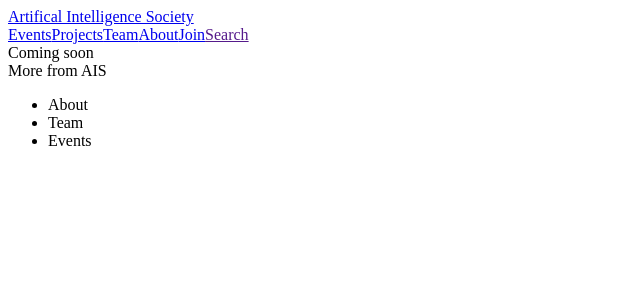
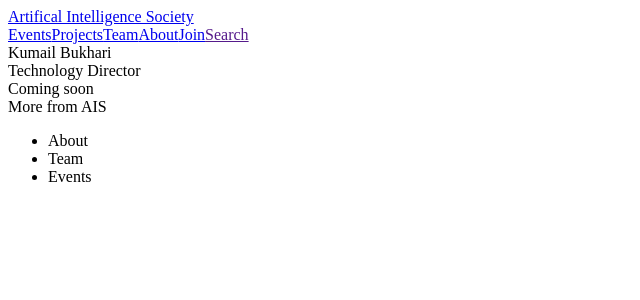
Before and after one commit to aisutd/org-site, a Next.js app: page /team in a window 1280 px wide. Shown: the top 300 px of the page, without its empty margins (0-640 px from the left). Built offline with nearby package versions, Linux system fonts and the light colour scheme.

Commit message:
Team Page Integrations WIP

```diff
--- /dev/null
+++ b/components/team/OfficerItem.tsx
@@ -0,0 +1,20 @@
+import { Officer } from '../../lib/types';
+
+interface OfficerItemProps {
+  officer: Officer;
+}
+
+/**
+ * An item that showcases an officer
+ */
+export default function OfficerItem({ officer }: OfficerItemProps) {
+  const { name, title } = officer;
+  return (
+    <div className="bg-blue-700 h-60 w-44">
+      <div className="text-xl font-bold">{name}</div>
+      <div>
+        <div className="text-md">{title}</div>
+      </div>
+    </div>
+  )
+}
--- /dev/null
+++ b/components/team/TeamItem.tsx
@@ -0,0 +1 @@
+import { Officer } from '../../lib/types';
--- a/lib/types.ts
+++ b/lib/types.ts
@@ -118,7 +118,7 @@
 /**
  * Information about an officer.
  */
-interface Officer {
+export interface Officer {
   /**
    * The full, preferred name of this officer.
    */
--- /dev/null
+++ b/pages/api/officer.ts
@@ -0,0 +1,31 @@
+import { Officer } from '../../lib/types';
+
+/**
+ * A dummy list of events.
+ */
+const OFFICERS_MAP: { [key: string]: Officer } = {
+  'Kumail Bukhari': {
+    name: 'Kumail Bukhari',
+    title: 'Technology Director',
+    dateJoined: new Date('2021-05-21').toISOString(),
+  },
+};
+
+const ALL_OFFICERS = Object.values(OFFICERS_MAP);
+
+/**
+ * Fetch event information.
+ *
+ * @param officerId The unique identifier for the event
+ */
+export function getOfficer(officerId: string, fields?: string[]): Officer {
+  // TODO: Return actual event info
+  return ALL_OFFICERS[officerId];
+}
+
+/**
+ * Return all past and upcoming events.
+ */
+export function getAllOfficers(fields?: string[]): Officer[] {
+  return ALL_OFFICERS;
+}
--- a/pages/index.tsx
+++ b/pages/index.tsx
@@ -28,7 +28,7 @@
           </div>
         </section>
         <section id="about" className="bg-ais-blue-gray">
-          <div className="px-10 py-20 sm:px-20 md:px-30 lg:px-40 grid grid-cols-2 gap-6 sm:gap-12">
+          <div className="px-10 py-40 sm:px-20 md:px-30 lg:px-40 grid grid-cols-2 gap-6 sm:gap-12">
             <div className="">
               <div className="text-4xl font-medium">Projects</div>
               <div className="text-l font-bold py-2">
@@ -65,7 +65,7 @@
         </section>
         <section id="programs" className="">
           <div className="px-20 sm:px-20 md:px-30 lg:px-40 bg-transparent">
-            <div className="bg-ais-white -my-10 rounded-lg -mx-12 px-10 py-5 shadow-xl">
+            <div className="bg-ais-white -my-10 rounded-lg -mx-12 px-10 py-5 shadow-2xl">
               <div className="text-4xl font-medium">Events</div>
               <div className="text-l font-bold py-2">
                 AIS hosts many events to expand your knowledge and to keep you connected to the
--- a/pages/team.tsx
+++ b/pages/team.tsx
@@ -1,9 +1,13 @@
 import Head from 'next/head';
+import OfficerItem from '../components/team/OfficerItem';
+import { Officer } from '../lib/types';
+import { getAllOfficers, getOfficer } from './api/officer';
 
 /**
  * A page that displays all officers in the organization.
  */
 export default function TeamPage() {
+  const test: Officer[] = getAllOfficers();
   return (
     <div>
       <Head>
@@ -14,6 +18,7 @@
         />
       </Head>
       <main className="flex flex-col justify-center min-h-screen">
+        <OfficerItem officer={test[0]} />
         <div className="text-center font-bold">Coming soon</div>
       </main>
     </div>
```
